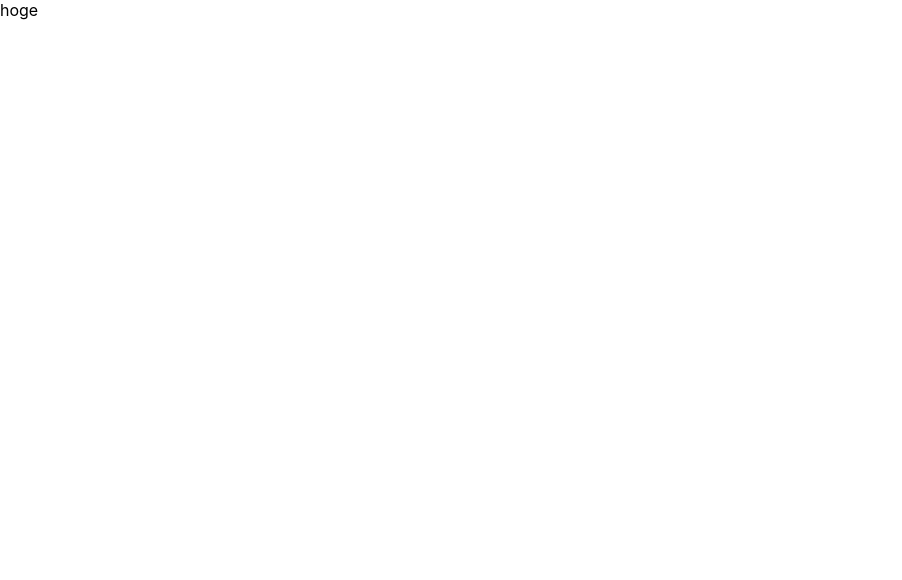
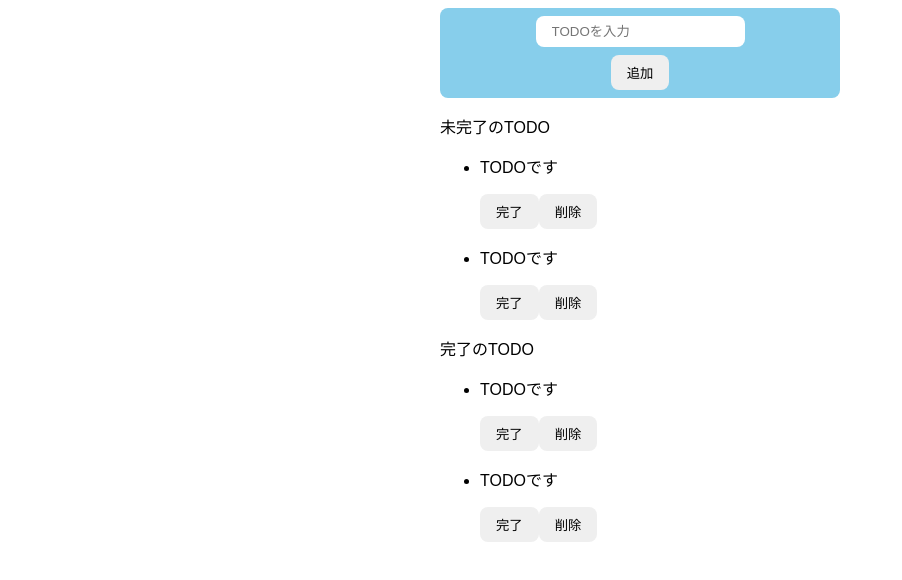
Before and after one commit to Dosa2021/react-udemy-todo, a React (Create React App) app in the folder react-todo/: page / in a window 1280 px wide. Shown: the top 580 px of the page, without its empty margins (0-902 px from the left). Built offline with nearby package versions, Linux system fonts and the light colour scheme.

Commit message:
html/css作成（仮）

```diff
--- /dev/null
+++ b/react-todo/src/App.css
@@ -0,0 +1,65 @@
+body {
+  font-family: sans-serif;
+}
+input {
+  border-radius: 8px;
+  border: none;
+  padding: 8px 16px;
+}
+button {
+  border-radius: 8px;
+  border: none;
+  padding: 8px 16px;
+}
+button:hover {
+  cursor: pointer;
+  color: #fff;
+  background-color: blue;
+}
+
+.container {
+  width: 400px;
+  margin: auto;
+  padding: 8px 16px;
+}
+.input-area {
+  /* TODO: 変更 */
+  background-color: skyblue;
+  text-align: center;
+  padding: 8px 16px;
+  border-radius: 8px;
+}
+/* TODO: 可能なら横並びにしたい */
+.input-area button {
+  display: block;
+  margin: auto;
+  margin-top: 8px;
+}
+
+/* .incomplete-area {
+    border: 2px solid aqua;
+    width: 400px;
+    min-height: 200px;
+    padding: 8px;
+    margin: 8px;
+    border-radius: 8px;
+}
+.title {
+    font-weight: bold;
+    text-align: center;
+}
+
+.list-row {
+    display: flex;
+    align-items: center;
+}
+
+.complete-area {
+    background-color: aqua;
+    border: 2px solid aqua;
+    width: 400px;
+    min-height: 200px;
+    padding: 8px;
+    margin: 8px;
+    border-radius: 8px;
+} */
--- a/react-todo/src/App.jsx
+++ b/react-todo/src/App.jsx
@@ -1,5 +1,50 @@
+import './App.css';
+
 export const App = () => {
   return (
-    <div className="App">hoge</div>
+    <div className="container">
+      <div className="input-area">
+        <input type="text" placeholder="TODOを入力" />
+        <button>追加</button>
+      </div>
+      <div className="incomplete-area">
+        <p>未完了のTODO</p>
+        <ul>
+          <div className="list-row">
+            <li>
+              <p>TODOです</p>
+              <button>完了</button>
+              <button>削除</button>
+            </li>
+          </div>
+          <div className="list-row">
+            <li>
+              <p>TODOです</p>
+              <button>完了</button>
+              <button>削除</button>
+            </li>
+          </div>
+        </ul>
+      </div>
+      <div className="iomplete-area">
+        <p>完了のTODO</p>
+        <ul>
+          <div className="list-row">
+            <li>
+              <p>TODOです</p>
+              <button>完了</button>
+              <button>削除</button>
+            </li>
+          </div>
+          <div className="list-row">
+            <li>
+              <p>TODOです</p>
+              <button>完了</button>
+              <button>削除</button>
+            </li>
+          </div>
+        </ul>
+      </div>
+    </div>
   )
 }
```
